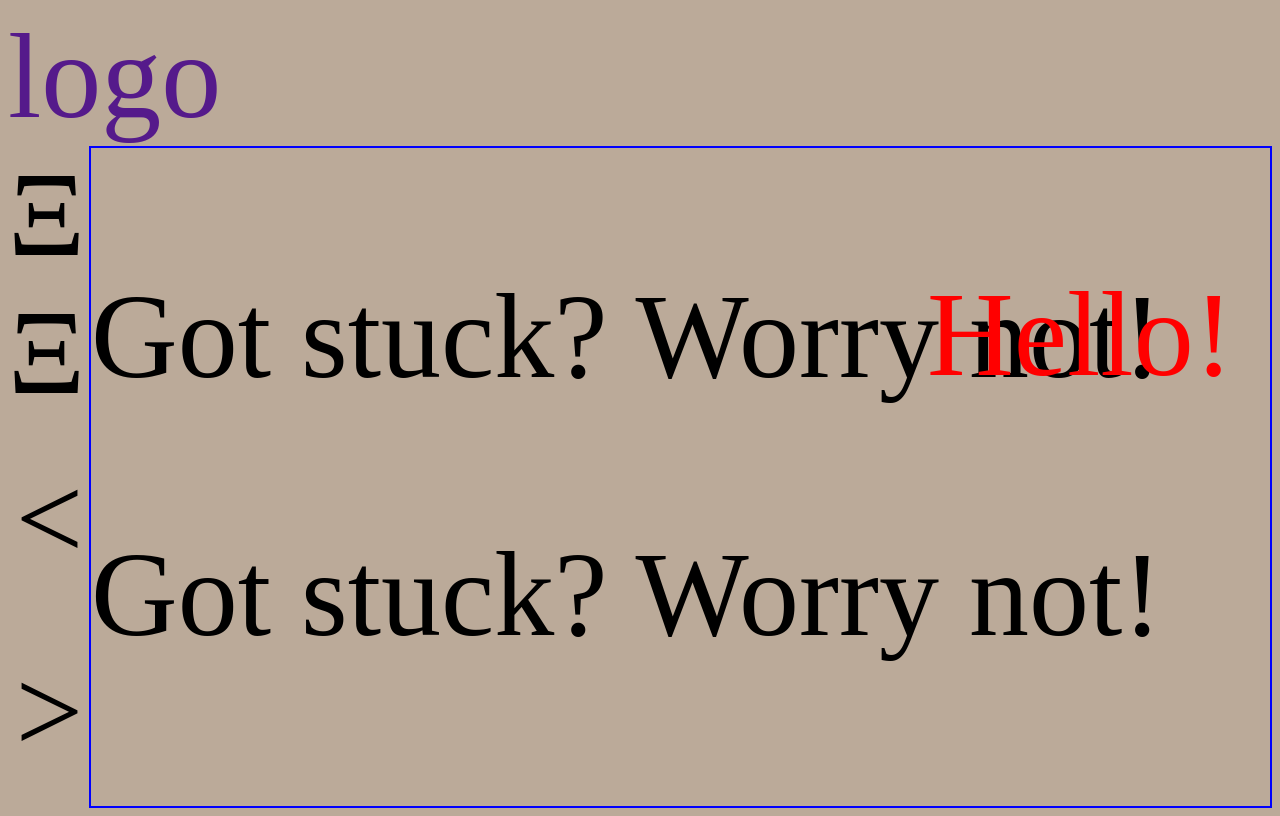
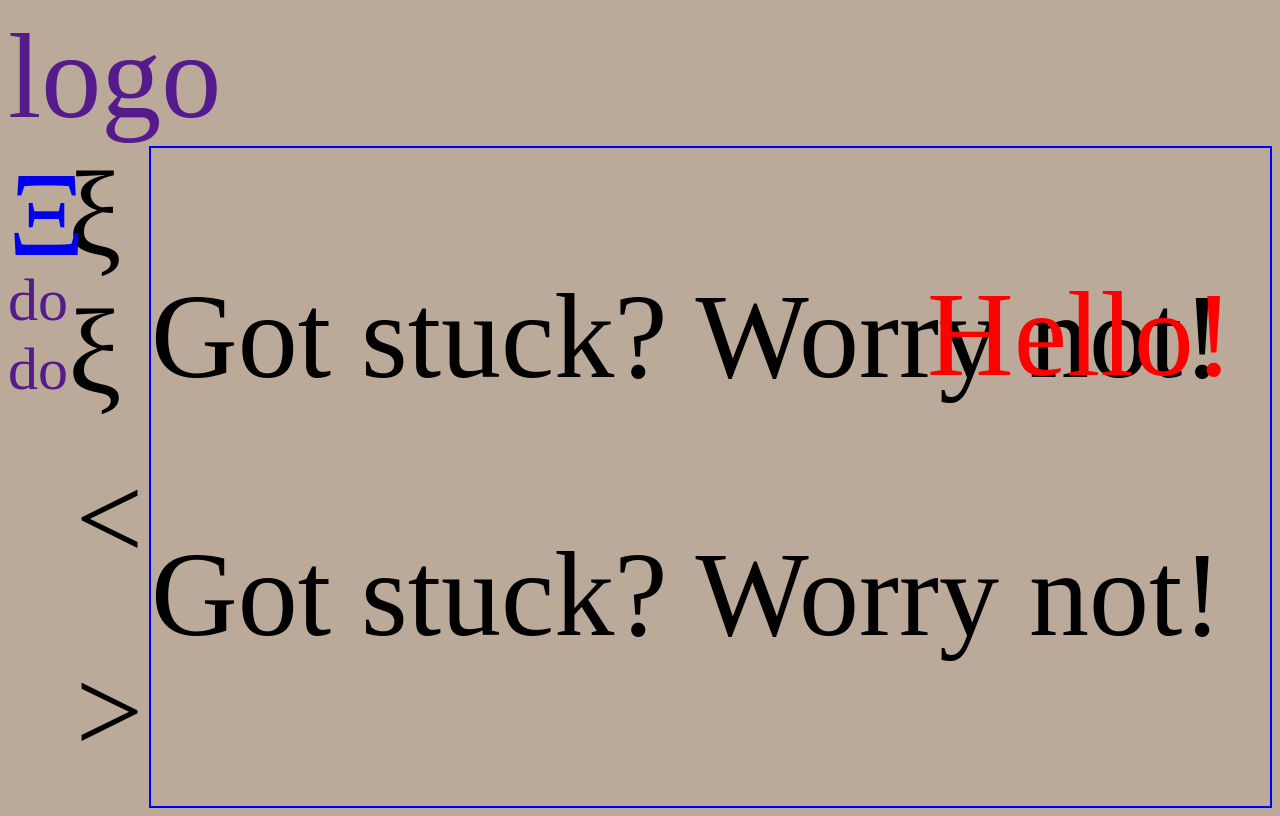
Before and after one commit to MarkDBlackwell/flexbox-height-bug, a plain HTML site: page index.html in a window 1280 px wide. Drawn offline with Linux system fonts and the light colour scheme.

Commit message:
Add nav menu; works in all

```diff
--- a/index.html
+++ b/index.html
@@ -25,8 +25,8 @@ Got stuck? Worry not!
 		</ul>
 	</main>
 	<nav id="nav-binary">
-		<a id="hamburger-menu" href="#">&Xi;</a>
-		<a id="hamburger-menu" href="#">&Xi;</a>
+		<a id="hamburger-menu" href="#">&xi;</a>
+		<a id="hamburger-menu" href="#">&xi;</a>
 		<a class="direction" href=""
 			><i class="fa">&lt;</i>
 		</a>
@@ -34,6 +34,11 @@ Got stuck? Worry not!
 			><i class="fa">&gt;</i>
 		</a>
 	</nav>
+	<ul id="nav-menu">
+		<a id="hamburger-positioned" href="#">&Xi;</a>
+		<li><a href="">do</a></li>
+		<li><a href="">do</a></li>
+	</ul>
 </div>
 <div id="header-page">
 	<a class="logo" title="home page" href="">logo</a>
--- a/style.css
+++ b/style.css
@@ -27,6 +27,18 @@ div#container-page > nav#nav-binary > a.direction {
 div#container-page > nav#nav-binary > a.direction:focus,
 div#container-page > nav#nav-binary > a.direction:hover {
     background-color: tan;
+}
+div#container-page > ul#nav-menu > a#hamburger-positioned {
+    font-size: 1rem;
+}
+div#container-page > ul#nav-menu {
+    font-size: 0;
+    padding-left: 0;
+    padding-top: 1rem;
+}
+div#container-page > ul#nav-menu > li {
+    font-size: .5rem;
+    list-style-type: none;
 }
 /* keep selectors single and alphabetized */
 /* Firefox needs all of the following */
@@ -79,8 +91,7 @@ div#container-page > nav#nav-binary {
     width: auto;
 }
 div#container-page > nav#nav-binary > a#hamburger-menu {
-    display: block; /* IE 10: flexbox child <a> defaults to 'display: inline'. */
-    width: auto;
+    display: block; /* IE 10: flexbox item <a> defaults to 'display: inline'. */
 }
 div#container-page > nav#nav-binary > a.direction {
     align-content: flex-start;
@@ -92,10 +103,24 @@ div#container-page > nav#nav-binary > a.direction {
     flex-shrink: 0;
     flex-wrap: nowrap;
     justify-content: space-around;
+}
+div#container-page > ul#nav-menu {
+    align-self: flex-start;
+    display: block;
+    flex-basis: auto;
+    flex-grow: 0;
+    flex-shrink: 1;
+    height: auto;
+    order: 1;
+    position: relative;
     width: auto;
 }
-div#container-page > nav#nav-binary > a.direction > i.fa {
-    flex-direction: column;
+div#container-page > ul#nav-menu > a#hamburger-positioned {
+    position: absolute;
+    top: 0;
+    width: auto;
+}
+div#container-page > ul#nav-menu > li {
     width: auto;
 }
 div#header-page {
```
